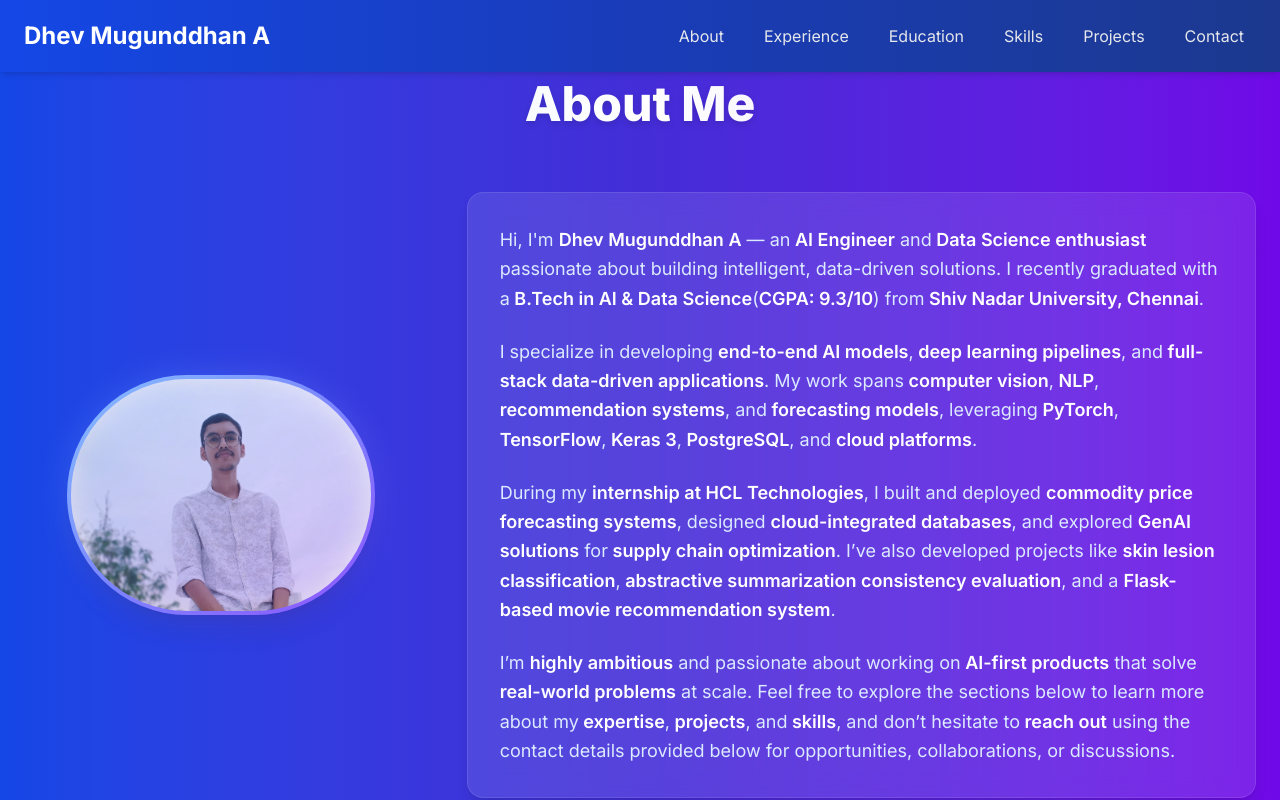
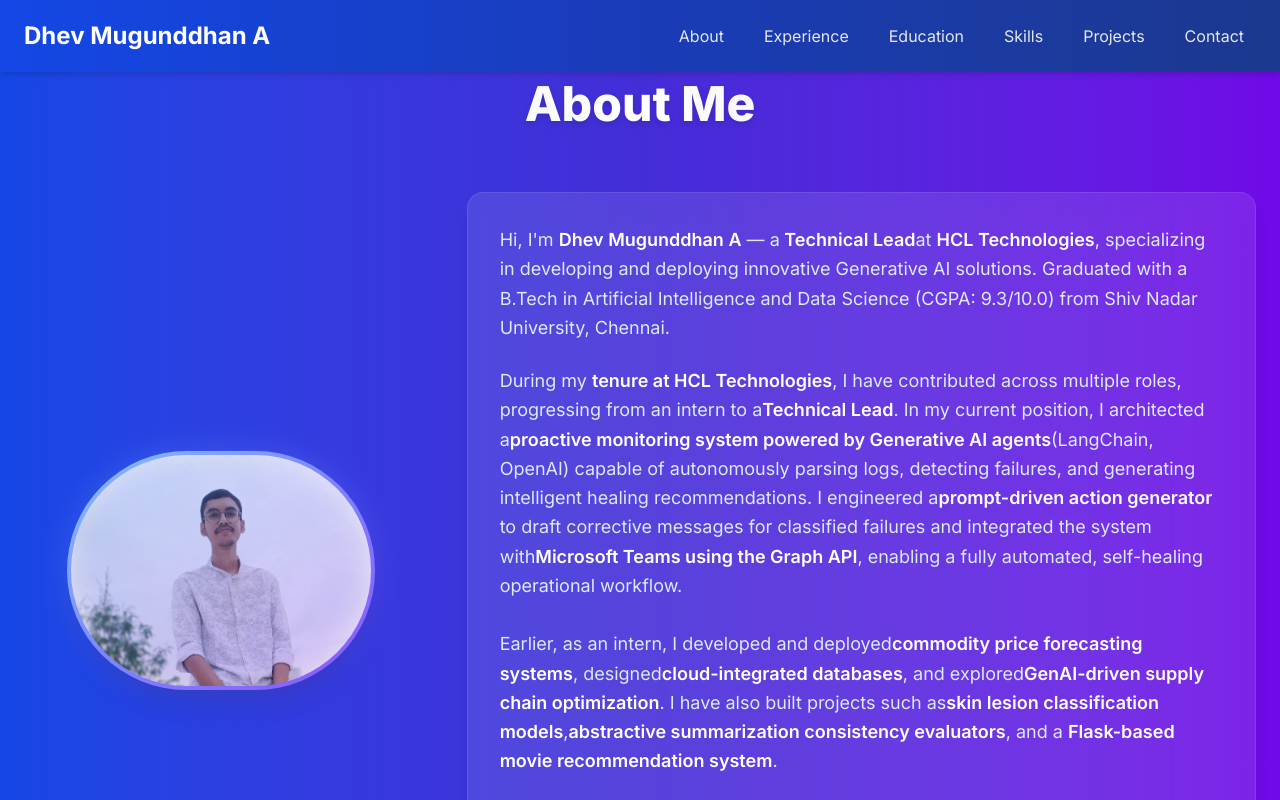
Before and after one commit to Dhev-Mugunddhan-A/personal-portfolio, a Next.js app: page / in a window 1280 px wide. Shown: the top 800 px of the page. Built offline with nearby package versions, Linux system fonts and the light colour scheme.

Commit message:
Updated Current hcl tech experience

```diff
--- a/src/components/About.tsx
+++ b/src/components/About.tsx
@@ -32,16 +32,12 @@ const About = () => (
                 <div className="md:w-2/3">
                     <div className="bg-white/10 backdrop-blur-md rounded-2xl p-8 shadow-lg border border-white/10">
                         <p className="text-lg leading-relaxed text-blue-100 mb-6">
-                            Hi, I&apos;m <span className="text-white font-semibold">Dhev Mugunddhan A</span> — an
-                            <strong className="text-white font-semibold"> AI Engineer</strong> and
-                            <strong className="text-white font-semibold"> Data Science enthusiast</strong> passionate about
-                            building intelligent, data-driven solutions. I recently graduated with a
-                            <strong className="text-white font-semibold"> B.Tech in AI & Data Science</strong>
-                            (<strong className="text-white font-semibold">CGPA: 9.3/10</strong>) from
-                            <span className="text-white font-semibold"> Shiv Nadar University, Chennai</span>.
+                            Hi, I&apos;m <span className="text-white font-semibold">Dhev Mugunddhan A</span> — a
+                            <strong className="text-white font-semibold"> Technical Lead</strong>
+                            at <span className="text-white font-semibold">HCL Technologies</span>, specializing in developing and deploying innovative Generative AI solutions. Graduated with a B.Tech in Artificial Intelligence and Data Science (CGPA: 9.3/10.0) from Shiv Nadar University, Chennai.
                         </p>
 
-                        <p className="text-lg leading-relaxed text-blue-100 mb-6">
+                        {/* <p className="text-lg leading-relaxed text-blue-100 mb-6">
                             I specialize in developing <strong className="text-white font-semibold">end-to-end AI models</strong>,
                             <strong className="text-white font-semibold"> deep learning pipelines</strong>, and
                             <strong className="text-white font-semibold"> full-stack data-driven applications</strong>. My work spans
@@ -54,16 +50,28 @@ const About = () => (
                             <strong className="text-white font-semibold"> Keras 3</strong>,
                             <strong className="text-white font-semibold"> PostgreSQL</strong>, and
                             <strong className="text-white font-semibold"> cloud platforms</strong>.
-                        </p>
+                        </p> */}
 
                         <p className="text-lg leading-relaxed text-blue-100 mb-6">
-                            During my <strong className="text-white font-semibold">internship at HCL Technologies</strong>,
-                            I built and deployed <strong className="text-white font-semibold">commodity price forecasting systems</strong>,
-                            designed <strong className="text-white font-semibold">cloud-integrated databases</strong>, and
-                            explored <strong className="text-white font-semibold">GenAI solutions</strong> for
-                            <strong className="text-white font-semibold"> supply chain optimization</strong>.
-                            I’ve also developed projects like <strong className="text-white font-semibold">skin lesion classification</strong>,
-                            <strong className="text-white font-semibold"> abstractive summarization consistency evaluation</strong>,
+                            During my <strong className="text-white font-semibold">tenure at HCL Technologies</strong>,
+                            I have contributed across multiple roles, progressing from an intern to a
+                            <strong className="text-white font-semibold">Technical Lead</strong>.
+                            In my current position, I architected a
+                            <strong className="text-white font-semibold">proactive monitoring system powered by Generative AI agents</strong>
+                            (LangChain, OpenAI) capable of autonomously parsing logs, detecting failures, and generating
+                            intelligent healing recommendations. I engineered a
+                            <strong className="text-white font-semibold">prompt-driven action generator</strong> to draft corrective
+                            messages for classified failures and integrated the system with
+                            <strong className="text-white font-semibold">Microsoft Teams using the Graph API</strong>, enabling a
+                            fully automated, self-healing operational workflow.
+                            <br /><br />
+                            Earlier, as an intern, I developed and deployed
+                            <strong className="text-white font-semibold">commodity price forecasting systems</strong>, designed
+                            <strong className="text-white font-semibold">cloud-integrated databases</strong>, and explored
+                            <strong className="text-white font-semibold">GenAI-driven supply chain optimization</strong>.
+                            I have also built projects such as
+                            <strong className="text-white font-semibold">skin lesion classification models</strong>,
+                            <strong className="text-white font-semibold">abstractive summarization consistency evaluators</strong>,
                             and a <strong className="text-white font-semibold">Flask-based movie recommendation system</strong>.
                         </p>
 
--- a/src/components/Experience.tsx
+++ b/src/components/Experience.tsx
@@ -6,6 +6,16 @@ import academorlogo from "../Images/ACADEMOR.png";
 
 const Experience = () => {
     const experiences = [
+        {
+            role: "Technical Lead",
+            company: "HCL Technologies, Noida, Uttar Pradesh",
+            duration: "Sep 2025 - Present",
+            logo: hcllogo,
+            points: [
+                " Developed a proactive monitoring system using Generative AI agents (LangChain, OpenAI) to autonomously parse logs, detect failures, and generate healing suggestions. Engineered a prompt-based action generator to draft corrective messages from classified failures. Integrated the AI output with MS Teams via the Graph API, enabling a fully automated self-healing workflow."
+            ],
+        },
+
         {
             role: "AI & Data Science Intern",
             company: "HCL Technologies, Chennai",
```
